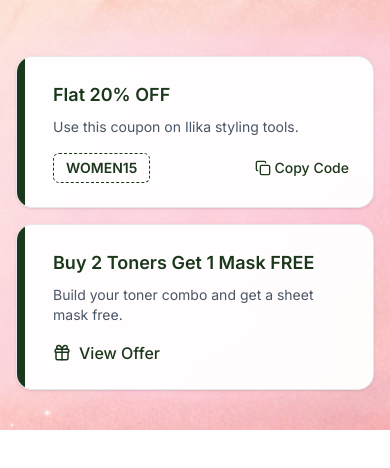
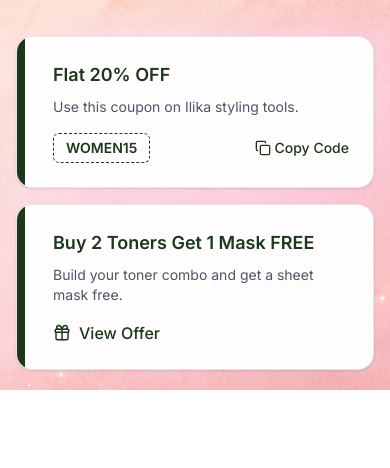
Before and after one commit to ilikamumbai-gif/ilika, a React (Vite) app: page /offer in a window 390 px wide. Shown: the top 468 px of the page. Built offline with nearby package versions, Linux system fonts and the light colour scheme; no server answers; the database is empty.

Commit message:
6 march update 3

```diff
--- a/src/pages/Offer.jsx
+++ b/src/pages/Offer.jsx
@@ -23,7 +23,7 @@ const Offers = () => {
     <section
       className="
         relative
-        py-10 md:py-20
+        py-5 md:py-20
         px-4
         bg-cover
         bg-center
```
